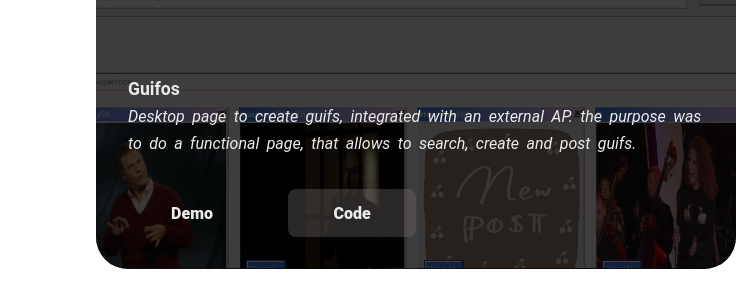
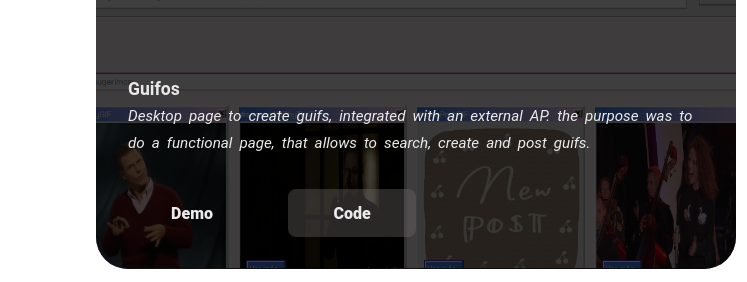
Before and after one commit to mickyrendon/mickyRendon-portfolio, a website: page index.html in a window 1280 px wide. Shown: the part 1021-1303 px from the top of the page, 0-747 px from the left. Drawn offline with nearby package versions, Linux system fonts and the light colour scheme.

Commit message:
label i f size

```diff
--- a/style/structure.css
+++ b/style/structure.css
@@ -86,6 +86,7 @@ i, b{
 }
 i{
     margin:0 0 1rem;
+    font-size: 0.95rem;
 }
 b{
     font-size: 1.1rem;
```
